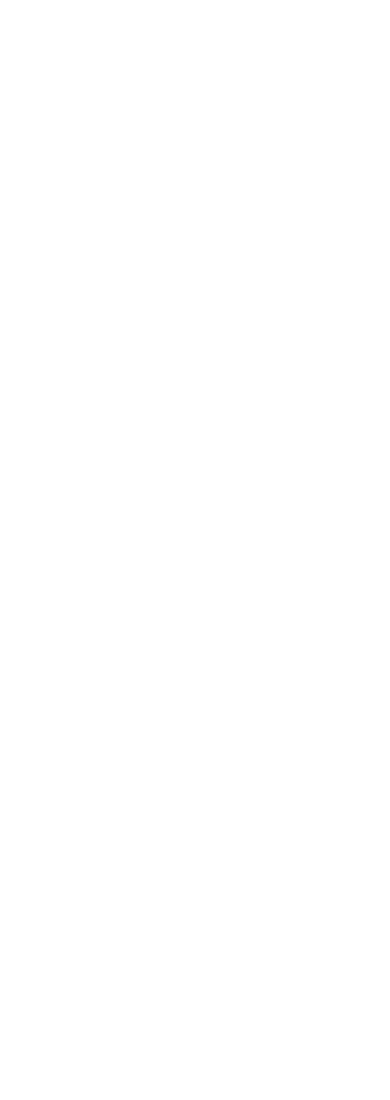
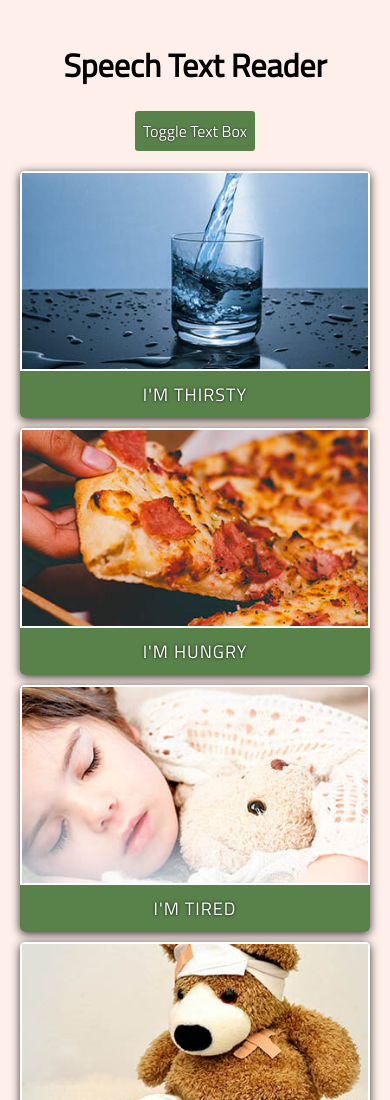
Before and after one commit to Belchenkov/speech_text_reader_js, a plain HTML site: page index.html in a window 390 px wide. Shown: the top 1100 px of the page. Before the commit the page ends 844 px from the top, so only its background shows below. Drawn offline with Linux system fonts and the light colour scheme.

Commit message:
Get Speech Voices

```diff
--- a/css/style.css
+++ b/css/style.css
@@ -1,5 +1,157 @@
 @import url('https://fonts.googleapis.com/css2?family=Titillium+Web:ital,wght@0,400;1,700&display=swap');
+
+:root {
+    --main-color: #588249;
+}
+
+* {
+    box-sizing: border-box;
+}
 
 body {
     font-family: 'Titillium Web', sans-serif;
+    background: #ffefea;
+    min-height: 100vh;
+    margin: 0;
 }
+
+h1 {
+    text-align: center;
+}
+
+.container {
+    margin: auto;
+    padding: 20px;
+}
+
+.btn {
+    cursor: pointer;
+    background: var(--main-color);
+    border: 0;
+    border-radius: 3px;
+    color: #fff;
+    font-size: 16px;
+    padding: 8px;
+    font-family: 'Titillium Web', sans-serif;
+    text-shadow: 0 0 2px #000;
+}
+
+.btn:active {
+    transform: scale(.98);
+}
+
+.btn:focus,
+select:focus {
+    outline: 0;
+}
+
+.btn-toggle {
+    display: block;
+    margin: auto auto 20px;
+}
+
+.text-box {
+    width: 70%;
+    position: absolute;
+    top: 30%;
+    left: 50%;
+    transform: translate(-50%, -800px);
+    background: #333;
+    color: #fff;
+    padding: 20px;
+    border-radius: 5px;
+    transition: all 1s ease-in-out;
+}
+
+.text-box select {
+    background: var(--main-color);
+    border: 0;
+    color: #fff;
+    font-size: 12px;
+    height: 30px;
+    width: 100%;
+    font-family: 'Titillium Web', sans-serif;
+}
+
+.text-box textarea {
+    border: 1px #dadada solid;
+    font-family: 'Titillium Web', sans-serif;
+    border-radius: 4px;
+    font-size: 16px;
+    padding: 8px;
+    margin: 15px 0;
+    width: 100%;
+    height: 150px;
+}
+
+.text-box .btn {
+    width: 100%;
+}
+
+.text-box .close {
+    float: right;
+    text-align: right;
+    cursor: pointer;
+}
+
+main {
+    display: grid;
+    grid-template-columns: repeat(4, 1fr);
+    grid-gap: 10px;
+}
+
+.box {
+    box-shadow: 0 2px 10px rgba(0, 0, 0, .8);
+    border-radius: 5px;
+    cursor: pointer;
+    display: flex;
+    flex-direction: column;
+    overflow: hidden;
+    transition: box-shadow .2s ease-out;
+}
+
+.box.active {
+    box-shadow: 0 0 10px 5px var(--main-color);
+}
+
+.box img {
+    width: 100%;
+    object-fit: cover;
+    height: 200px;
+    border: 2px solid #fff;
+}
+
+.box .info {
+    background-color: var(--main-color);
+    color: #fff;
+    font-size: 18px;
+    letter-spacing: 1px;
+    text-transform: uppercase;
+    margin: 0;
+    padding: 10px;
+    text-align: center;
+    height: 100%;
+    text-shadow: 0 0 3px #000;
+}
+
+.text-box.show {
+    transform: translate(-50%, 0);
+}
+
+@media (max-width: 1100px) {
+    main {
+        grid-template-columns: repeat(3, 1fr);
+    }
+}
+
+@media (max-width: 760px) {
+    main {
+        grid-template-columns: repeat(1, 1fr);
+    }
+}
+
+@media (max-width: 500px) {
+    main {
+        grid-template-columns: 1fr;
+    }
+}
--- a/index.html
+++ b/index.html
@@ -9,7 +9,20 @@
     <link rel="stylesheet" href="css/style.css">
 </head>
 <body>
-
+    <div class="container">
+        <h1>Speech Text Reader</h1>
+        <button id="toggle" class="btn btn-toggle">
+            Toggle Text Box
+        </button>
+        <div id="text-box" class="text-box">
+            <div id="close" class="close">X</div>
+            <h3>Choose Voice</h3>
+            <select id="voices"></select>
+            <textarea id="text" placeholder="Enter text to read..."></textarea>
+            <button class="btn" id="read">Read Text</button>
+        </div>
+        <main></main>
+    </div>
     <script src="js/scripts.js"></script>
 </body>
 </html>
--- a/js/scripts.js
+++ b/js/scripts.js
@@ -0,0 +1,105 @@
+const main = document.querySelector('main');
+const voicesSelect = document.getElementById('voices');
+const textarea = document.getElementById('text');
+const readBtn = document.getElementById('read');
+const toggleBtn = document.getElementById('toggle');
+const closeBtn = document.getElementById('close');
+
+const data = [
+    {
+        image: './img/drink.jpg',
+        text: "I'm Thirsty"
+    },
+    {
+        image: './img/food.jpg',
+        text: "I'm Hungry"
+    },
+    {
+        image: './img/tired.jpg',
+        text: "I'm Tired"
+    },
+    {
+        image: './img/hurt.jpg',
+        text: "I'm Hurt"
+    },
+    {
+        image: './img/happy.jpg',
+        text: "I'm Happy"
+    },
+    {
+        image: './img/angry.jpg',
+        text: "I'm Angry"
+    },
+    {
+        image: './img/sad.jpg',
+        text: "I'm Sad"
+    },
+    {
+        image: './img/scared.jpg',
+        text: "I'm Scared"
+    },
+    {
+        image: './img/outside.jpg',
+        text: 'I Want To Go Outside'
+    },
+    {
+        image: './img/home.jpg',
+        text: 'I Want To Go Home'
+    },
+    {
+        image: './img/school.jpg',
+        text: 'I Want To Go To School'
+    },
+    {
+        image: './img/grandma.jpg',
+        text: 'I Want To Go To Grandmas'
+    }
+];
+
+data.forEach(createBox);
+
+function createBox(item) {
+    const box = document.createElement('div');
+    const { image, text } = item;
+
+    box.classList.add('box');
+    box.innerHTML = `
+        <img src="${image}" alt="${text}" />
+        <p class="info">${text}</p>
+    `;
+
+    // @todo - speak event
+
+    main.appendChild(box);
+}
+
+// Store voices
+let voices = [];
+
+function getVoices() {
+    voices = speechSynthesis.getVoices();
+
+    voices.forEach(voice => {
+        const option = document.createElement('option');
+
+        option.value = voice.name;
+        option.innerText = `${voice.name} ${voice.lang}`;
+
+        voicesSelect.appendChild(option);
+    });
+}
+
+// Voices changed
+speechSynthesis.addEventListener('voiceschanged', getVoices);
+
+// Toggle text box
+toggleBtn.addEventListener('click', () => {
+   document.getElementById('text-box').classList.toggle('show');
+});
+
+// Close Modal
+closeBtn.addEventListener('click', () => {
+   document.getElementById('text-box').classList.remove('show');
+});
+
+getVoices();
```
